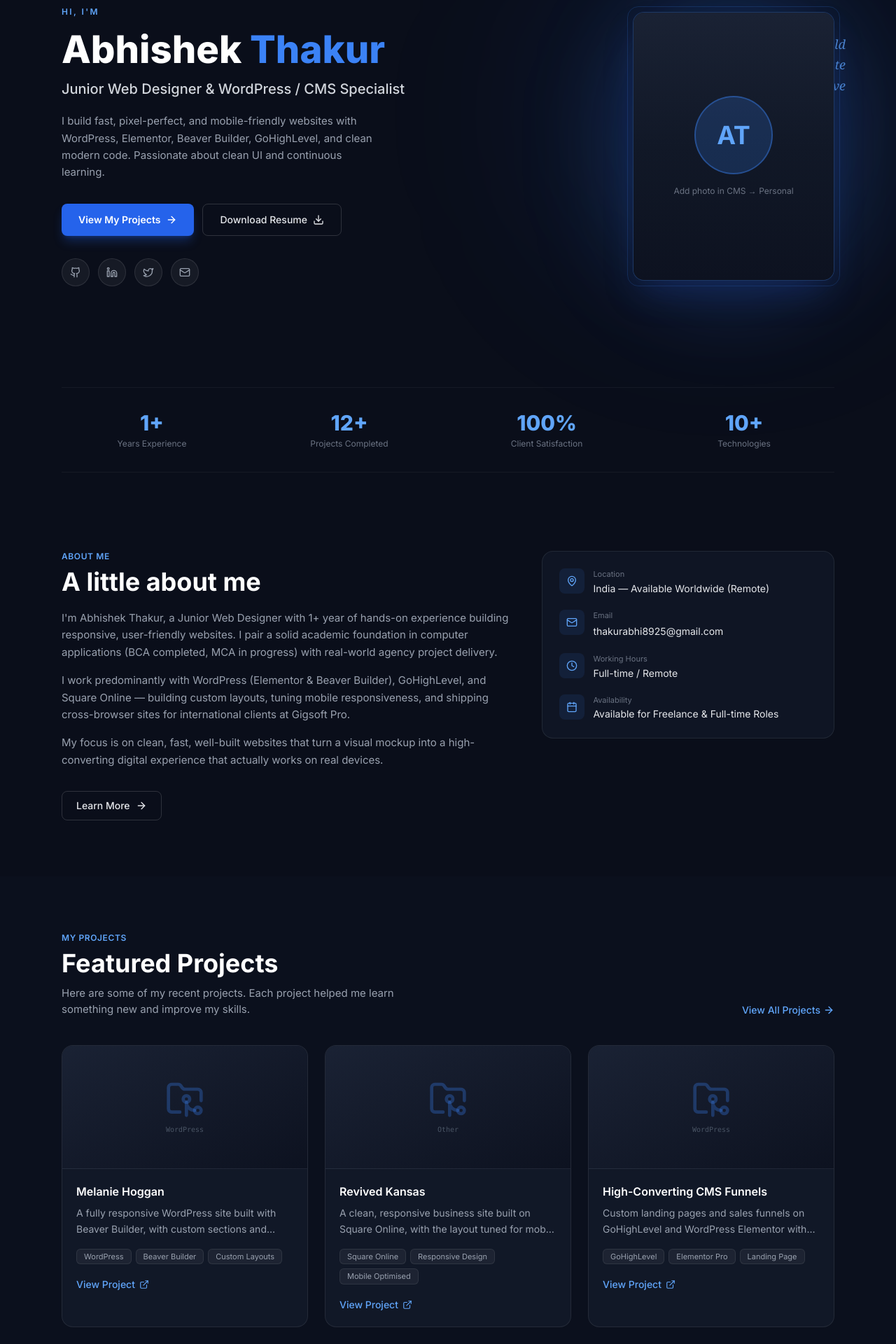
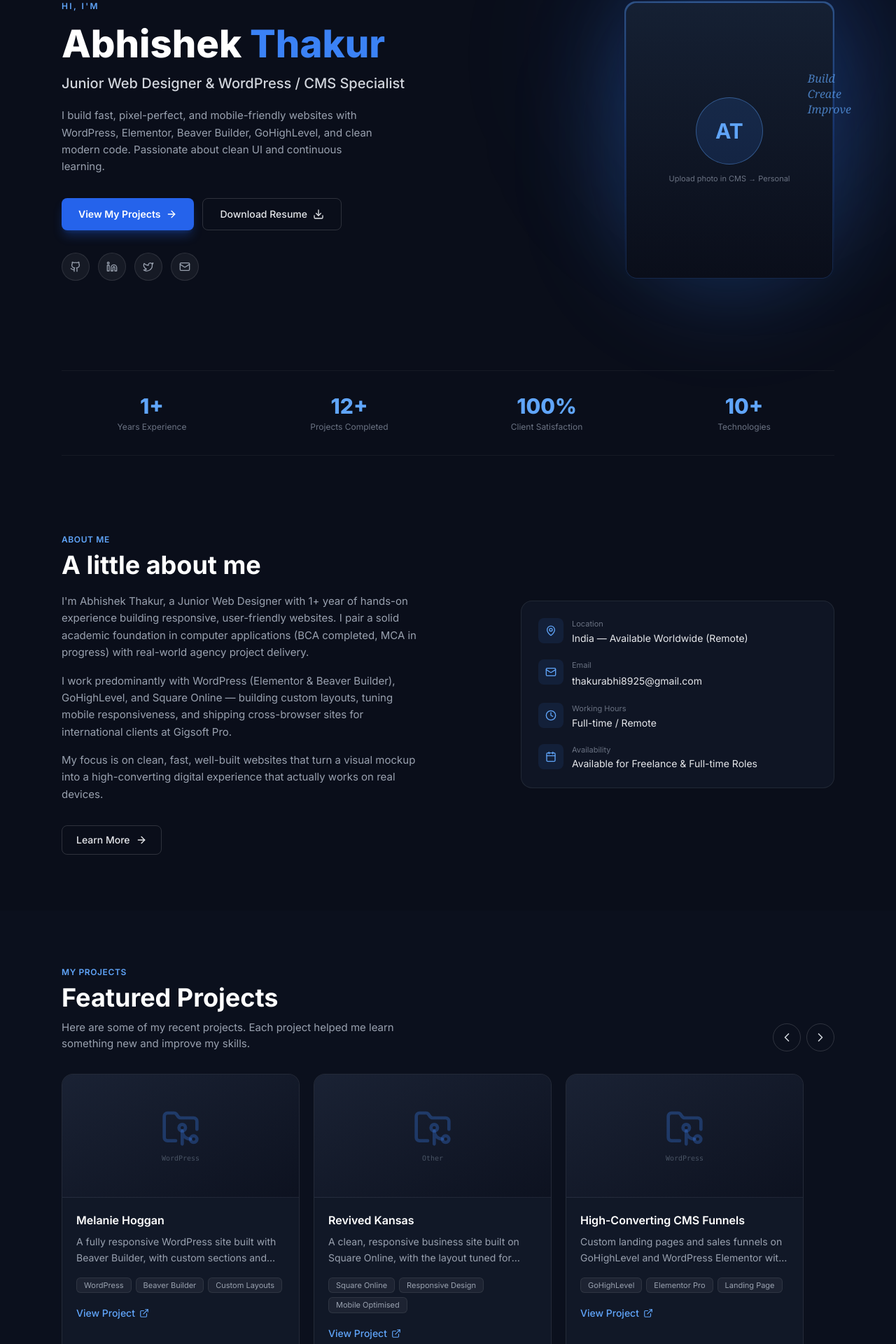
Before and after one commit to abhi-thakur01/portfolio, a React (Vite) app: page / in a window 1280 px wide. Shown: the part 167-2087 px from the top of the page at 70% size. Built offline with nearby package versions, Linux system fonts and the light colour scheme.

Commit message:
Fix hero photo frame, about centering, projects carousel, experience data

```diff
--- a/content/experience.json
+++ b/content/experience.json
@@ -2,21 +2,21 @@
   "items": [
     {
       "period": "2025 – Present",
-      "title": "Junior Web Designer · Gigsoft Pro",
+      "title": "Junior Web Designer · Gigsoft Pro (Remote)",
       "description": "Building responsive sites for international clients across WordPress, GoHighLevel, and Square Online — custom layouts in Elementor and Beaver Builder, mobile responsiveness, cross-browser testing, and ongoing maintenance.",
       "tags": ["WordPress", "Elementor", "GoHighLevel", "Square Online"]
     },
     {
-      "period": "2023 – 2025",
-      "title": "WordPress & CMS Projects (Freelance / Learning)",
-      "description": "Developed and customized WordPress websites using Elementor, Beaver Builder and related tools. Focused on responsive layouts, clean structure, and client-ready delivery.",
+      "period": "2023 – 2024",
+      "title": "WordPress Developer (Freelance)",
+      "description": "Developed and customized WordPress websites using Elementor, Beaver Builder and WooCommerce for small businesses. Focused on responsive layouts, clean structure, and client-ready delivery.",
       "tags": ["WordPress", "Elementor", "Beaver Builder"]
     },
     {
-      "period": "2020 – 2025",
-      "title": "BCA & MCA · Computer Applications",
-      "description": "Bachelor of Computer Applications completed (2020–2023). Master of Computer Applications in progress (2023–2025). Strong foundation in programming and web technologies.",
-      "tags": ["BCA", "MCA", "CS Fundamentals"]
+      "period": "2022 – 2023",
+      "title": "Front End Learner",
+      "description": "Built small projects focused on core concepts of HTML, CSS, JavaScript and modern web development while completing BCA and starting MCA.",
+      "tags": ["HTML", "CSS", "JavaScript"]
     }
   ]
 }
--- a/src/components/About.jsx
+++ b/src/components/About.jsx
@@ -12,8 +12,9 @@ export function About() {
   return (
     <section id="about" className="py-20">
       <div className="max-w-6xl mx-auto px-4 sm:px-6">
-        <div className="grid grid-cols-1 lg:grid-cols-5 gap-10 items-start">
-          <div className="lg:col-span-3">
+        <div className="grid grid-cols-1 lg:grid-cols-2 gap-10 lg:gap-16 items-center">
+          {/* Left - centered content on its side */}
+          <div className="flex flex-col justify-center">
             <p className="text-blue-400 text-xs font-semibold tracking-wider uppercase mb-2">
               About Me
             </p>
@@ -25,6 +26,7 @@ export function About() {
                 <p key={i}>{p}</p>
               ))}
             </div>
+            <div>
               <a
                 href="#experience"
                 className="inline-flex items-center gap-2 px-5 py-2.5 rounded-lg border border-white/15 text-gray-200 hover:border-blue-500/50 hover:text-white text-sm font-medium transition-colors"
@@ -33,15 +35,17 @@ export function About() {
                 <ArrowRight className="w-4 h-4" />
               </a>
             </div>
+          </div>
 
-          <div className="lg:col-span-2">
-            <div className="p-6 rounded-2xl bg-[#111827]/80 border border-white/8 space-y-5">
+          {/* Right - info card vertically centered */}
+          <div className="flex items-center justify-center lg:justify-end">
+            <div className="w-full max-w-md p-6 rounded-2xl bg-[#111827]/80 border border-white/8 space-y-5">
               {info.map(({ icon: Icon, label, value, href }) => (
                 <div key={label} className="flex items-start gap-3">
                   <div className="w-9 h-9 rounded-lg bg-blue-500/10 flex items-center justify-center text-blue-400 shrink-0">
                     <Icon className="w-4 h-4" />
                   </div>
-                  <div>
+                  <div className="min-w-0">
                     <div className="text-[11px] text-gray-500 mb-0.5">{label}</div>
                     {href ? (
                       <a href={href} className="text-sm text-gray-200 hover:text-blue-400 break-all">
--- a/src/components/Experience.jsx
+++ b/src/components/Experience.jsx
@@ -25,16 +25,14 @@ export function Experience() {
                   <div key={idx} className="relative pl-10">
                     <div className="absolute left-0 top-1.5 w-4 h-4 rounded-full bg-[#0a0e1a] border-2 border-blue-500" />
 
-                    <div className="flex flex-col sm:flex-row sm:items-start sm:justify-between gap-2 mb-1.5">
-                      <div>
-                        <div className="text-xs font-mono text-blue-400 mb-1">{job.period}</div>
-                        <h3 className="text-base font-semibold text-white">{job.title}</h3>
-                      </div>
-                      <div className="flex flex-wrap gap-1.5">
+                    <div className="mb-1.5">
+                      <div className="text-xs font-mono text-blue-400 mb-1">{job.period}</div>
+                      <h3 className="text-base font-semibold text-white mb-2">{job.title}</h3>
+                      <div className="flex flex-wrap gap-1.5 mb-2">
                         {job.tags.map((tag) => (
                           <span
                             key={tag}
-                            className="px-2 py-0.5 rounded-md bg-blue-500/10 border border-blue-500/20 text-[10px] text-blue-300"
+                            className="px-2.5 py-0.5 rounded-md bg-blue-500/10 border border-blue-500/20 text-[11px] text-blue-300 whitespace-nowrap"
                           >
                             {tag}
                           </span>
@@ -48,7 +46,6 @@ export function Experience() {
             </div>
           </div>
 
-          {/* CTA card */}
           <div className="lg:col-span-2 flex items-center">
             <div className="w-full p-8 rounded-2xl bg-[#111827] border border-white/8 text-center">
               <div className="w-14 h-14 mx-auto mb-5 rounded-2xl bg-blue-500/15 border border-blue-500/30 flex items-center justify-center text-blue-400">
--- a/src/components/Hero.jsx
+++ b/src/components/Hero.jsx
@@ -11,12 +11,12 @@ const stats = [
 export function Hero() {
   return (
     <section id="home" className="relative pt-24 pb-8 overflow-hidden">
-      <div className="absolute top-20 right-0 w-[500px] h-[500px] bg-blue-600/10 rounded-full blur-[120px] pointer-events-none" />
+      <div className="absolute top-10 right-0 w-[420px] h-[420px] bg-blue-600/15 rounded-full blur-[100px] pointer-events-none" />
 
       <div className="max-w-6xl mx-auto px-4 sm:px-6 relative z-10">
-        <div className="grid grid-cols-1 lg:grid-cols-2 gap-12 lg:gap-10 items-center min-h-[70vh]">
+        <div className="grid grid-cols-1 lg:grid-cols-2 gap-10 lg:gap-16 items-center min-h-[68vh]">
           {/* Left */}
-          <div>
+          <div className="order-2 lg:order-1">
             <p className="text-blue-400 text-xs font-semibold tracking-[0.2em] uppercase mb-4">
               Hi, I'm
             </p>
@@ -68,17 +68,15 @@ export function Hero() {
             </div>
           </div>
 
-          {/* Right - Photo */}
-          <div className="flex justify-center lg:justify-end relative">
-            <div className="absolute -right-4 top-8 hidden lg:block text-right">
-              <p className="text-blue-400/80 font-script text-lg italic leading-relaxed" style={{ fontFamily: "Georgia, serif" }}>
-                Build<br />Create<br />Improve
-              </p>
-            </div>
-            <div className="relative">
-              <div className="absolute -inset-6 rounded-full bg-blue-500/20 blur-3xl" />
-              <div className="absolute -inset-2 rounded-2xl border border-blue-500/20" />
-              <div className="relative w-64 h-80 sm:w-72 sm:h-96 rounded-2xl overflow-hidden border border-blue-500/30 bg-[#111827] shadow-2xl shadow-blue-900/40">
+          {/* Right - Photo frame matching mockup */}
+          <div className="order-1 lg:order-2 flex justify-center lg:justify-end">
+            <div className="relative w-[260px] sm:w-[300px]">
+              {/* Soft blue glow behind */}
+              <div className="absolute inset-0 scale-110 bg-blue-500/25 blur-[60px] rounded-full pointer-events-none" />
+
+              {/* Outer frame */}
+              <div className="relative rounded-2xl p-[2px] bg-gradient-to-b from-blue-400/40 via-blue-600/20 to-transparent">
+                <div className="rounded-2xl overflow-hidden bg-[#0d1220] border border-blue-500/20 aspect-[3/4]">
                   {personal.photo ? (
                     <img
                       src={personal.photo}
@@ -86,20 +84,35 @@ export function Hero() {
                       className="w-full h-full object-cover object-top"
                     />
                   ) : (
-                  <div className="w-full h-full flex flex-col items-center justify-center bg-gradient-to-b from-[#1a2234] via-[#111827] to-[#0d1220]">
-                    <div className="w-28 h-28 rounded-full bg-blue-500/20 border-2 border-blue-500/40 flex items-center justify-center text-4xl font-bold text-blue-400 mb-4">
+                    <div className="w-full h-full flex flex-col items-center justify-center bg-gradient-to-b from-[#152033] to-[#0a0e1a]">
+                      <div className="w-24 h-24 rounded-full bg-blue-500/15 border border-blue-400/40 flex items-center justify-center text-3xl font-bold text-blue-400 mb-3">
                         AT
                       </div>
-                    <p className="text-xs text-gray-500">Add photo in CMS → Personal</p>
+                      <p className="text-[11px] text-gray-500 px-4 text-center">
+                        Upload photo in CMS → Personal
+                      </p>
                     </div>
                   )}
+                </div>
+              </div>
+
+              {/* Build Create Improve - positioned outside frame like mockup */}
+              <div className="absolute -right-2 sm:-right-6 top-1/4 hidden sm:block pointer-events-none select-none">
+                <p
+                  className="text-blue-400/70 text-sm sm:text-base leading-snug italic"
+                  style={{ fontFamily: "Georgia, 'Times New Roman', serif" }}
+                >
+                  Build<br />
+                  Create<br />
+                  Improve
+                </p>
               </div>
             </div>
           </div>
         </div>
 
-        {/* Stats bar */}
-        <div className="mt-16 grid grid-cols-2 md:grid-cols-4 gap-6 py-8 border-y border-white/5">
+        {/* Stats */}
+        <div className="mt-14 grid grid-cols-2 md:grid-cols-4 gap-6 py-8 border-y border-white/5">
           {stats.map((s) => (
             <div key={s.label} className="text-center">
               <div className="text-2xl sm:text-3xl font-extrabold text-blue-400 mb-1">{s.value}</div>
--- a/src/components/Projects.jsx
+++ b/src/components/Projects.jsx
@@ -1,11 +1,21 @@
-import { ExternalLink, FolderGit2, ArrowRight } from "lucide-react";
+import { useRef } from "react";
+import { ExternalLink, FolderGit2, ChevronLeft, ChevronRight } from "lucide-react";
 import { projects } from "../data/content";
 
 export function Projects() {
+  const trackRef = useRef(null);
+
+  const scroll = (dir) => {
+    const el = trackRef.current;
+    if (!el) return;
+    const amount = el.clientWidth * 0.85;
+    el.scrollBy({ left: dir === "next" ? amount : -amount, behavior: "smooth" });
+  };
+
   return (
     <section id="projects" className="py-20 bg-[#0d1220]/50">
       <div className="max-w-6xl mx-auto px-4 sm:px-6">
-        <div className="flex flex-col sm:flex-row sm:items-end sm:justify-between gap-4 mb-10">
+        <div className="flex flex-col sm:flex-row sm:items-end sm:justify-between gap-4 mb-8">
           <div>
             <p className="text-blue-400 text-xs font-semibold tracking-wider uppercase mb-2">
               My Projects
@@ -17,22 +27,36 @@ export function Projects() {
               Here are some of my recent projects. Each project helped me learn something new and improve my skills.
             </p>
           </div>
-          <a
-            href={projects[0]?.link || "#contact"}
-            className="text-sm text-blue-400 hover:text-blue-300 font-medium inline-flex items-center gap-1 shrink-0"
-          >
-            View All Projects
-            <ArrowRight className="w-4 h-4" />
-          </a>
+
+          <div className="flex items-center gap-2 shrink-0">
+            <button
+              onClick={() => scroll("prev")}
+              className="w-10 h-10 rounded-full border border-white/15 text-gray-300 hover:text-white hover:border-blue-500/50 flex items-center justify-center transition-colors"
+              aria-label="Previous projects"
+            >
+              <ChevronLeft className="w-5 h-5" />
+            </button>
+            <button
+              onClick={() => scroll("next")}
+              className="w-10 h-10 rounded-full border border-white/15 text-gray-300 hover:text-white hover:border-blue-500/50 flex items-center justify-center transition-colors"
+              aria-label="Next projects"
+            >
+              <ChevronRight className="w-5 h-5" />
+            </button>
+          </div>
         </div>
 
-        <div className="grid grid-cols-1 md:grid-cols-2 lg:grid-cols-3 gap-6">
+        {/* Carousel track */}
+        <div
+          ref={trackRef}
+          className="flex gap-5 overflow-x-auto scroll-smooth pb-2 snap-x snap-mandatory [-ms-overflow-style:none] [scrollbar-width:none] [&::-webkit-scrollbar]:hidden"
+        >
           {projects.map((project) => (
             <article
               key={project.id}
-              className="group rounded-2xl bg-[#111827] border border-white/8 overflow-hidden hover:border-blue-500/40 transition-all duration-300 hover:-translate-y-1"
+              className="group snap-start shrink-0 w-[min(100%,320px)] sm:w-[340px] rounded-2xl bg-[#111827] border border-white/8 overflow-hidden hover:border-blue-500/40 transition-all duration-300"
             >
-              <div className="h-44 bg-gradient-to-br from-[#1a2234] to-[#0d1220] flex items-center justify-center border-b border-white/5 relative overflow-hidden">
+              <div className="h-44 bg-gradient-to-br from-[#1a2234] to-[#0d1220] flex items-center justify-center border-b border-white/5 overflow-hidden">
                 {project.image ? (
                   <img
                     src={project.image}
```
Lines whose indentation alone changed are shown as unchanged.
